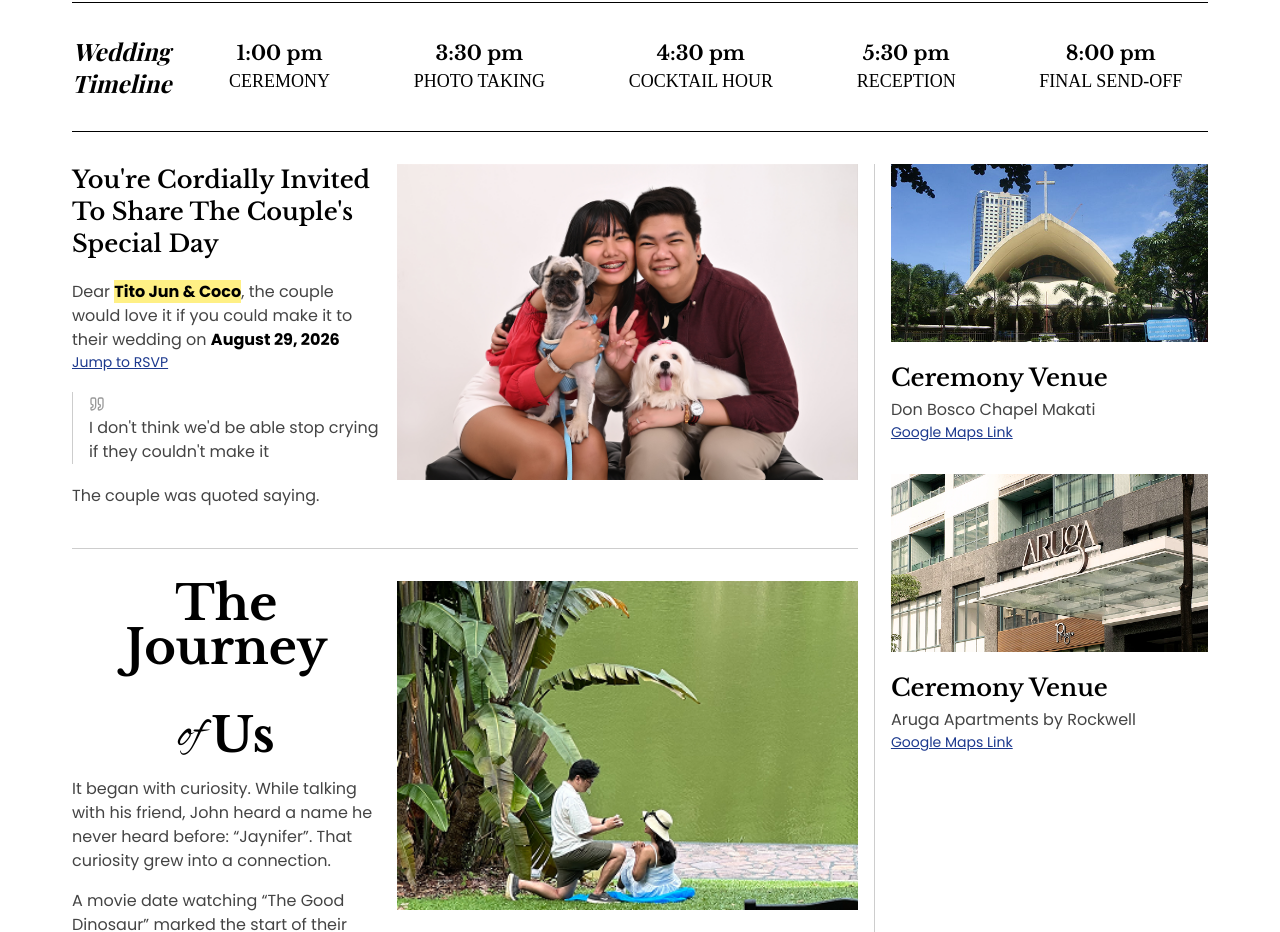
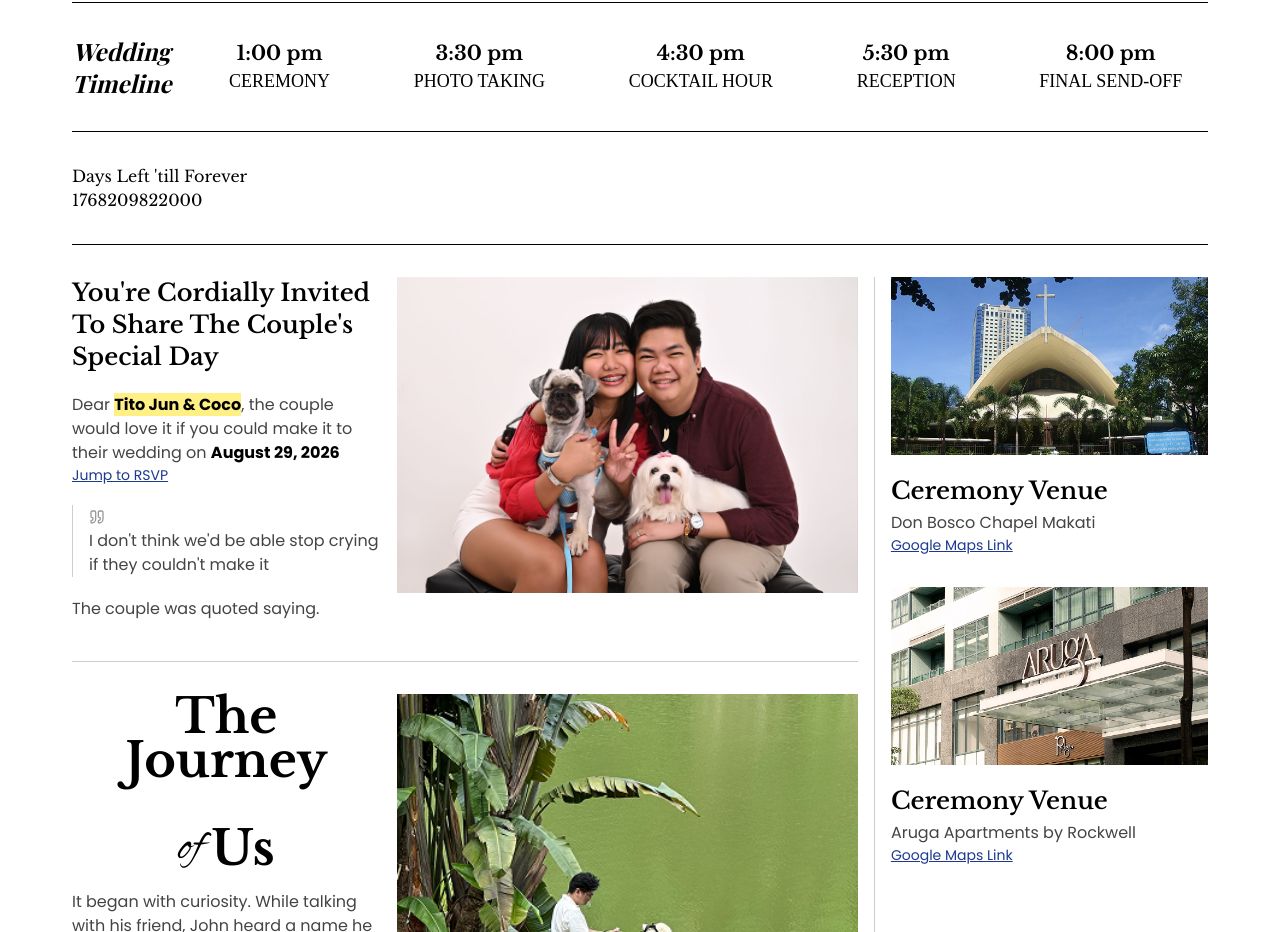
Before and after one commit to jmrvicencio/rsvp-site, a React (Vite) app: page / in a window 1280 px wide. Shown: the part 1460-2392 px from the top of the page. Built offline with nearby package versions, Linux system fonts and the light colour scheme; a web font is replaced by a local one.

Commit message:
🚧 Wip - adding time

```diff
--- a/src/app/App.tsx
+++ b/src/app/App.tsx
@@ -2,6 +2,7 @@ import { MouseEvent, useState } from 'react';
 // import { useParams, useLocation } from 'react-router-dom';
 import { useEffect } from 'react';
 import { useLocation } from 'react-router-dom';
+import { format } from 'date-fns';
 
 import { Quote } from 'lucide-react';
 import highlightImg from '/highlight.svg';
@@ -96,6 +97,31 @@ function RSVP() {
   );
 }
 
+function Countdown() {
+  const [rerender, setRerender] = useState(false);
+  const [end, setEnd] = useState(new Date(2026, 7, 29).getTime());
+  const now = new Date().getTime();
+  const remaining = end - now;
+
+  const days = Math.floor(remaining / (1000 * 60 * 60 * 24));
+  const months = Math.floor(remaining / (1000 * 60 * 60 * 24 * 12));
+
+  console.log(months);
+
+  useEffect(() => {
+    setInterval(() => {
+      setRerender((prev) => !prev);
+    }, 1000);
+  }, []);
+
+  return (
+    <div className="flex flex-col">
+      <h3>Days Left 'till Forever</h3>
+      <p>{new Date().getTime()}</p>
+    </div>
+  );
+}
+
 function App() {
   const { search } = useLocation();
   const params = new URLSearchParams(search);
@@ -158,8 +184,6 @@ function App() {
               <img src={coupleImg} className="w-full shrink grow-3 lg:w-1" />
             </div>
             <RSVP />
-
-            {/* <div className="border-divider flex items-start gap-4 border-t pt-4"></div> */}
           </div>
           <div className="border-divider text-items font-poppins col-span-5 border-t pt-4 pl-0 md:border-t-0 md:border-l md:pt-0 md:pl-4">
             <div>
@@ -193,6 +217,9 @@ function App() {
               </div>
             ))}
           </div>
+        </section>
+        <section className="flex items-center border-b py-8">
+          <Countdown />
         </section>
         <section className="flex flex-col border-b py-8 md:grid md:grid-cols-17">
           <div className="padding-4 col-span-12 flex flex-col pb-4 md:pr-4 md:pb-0">
```
